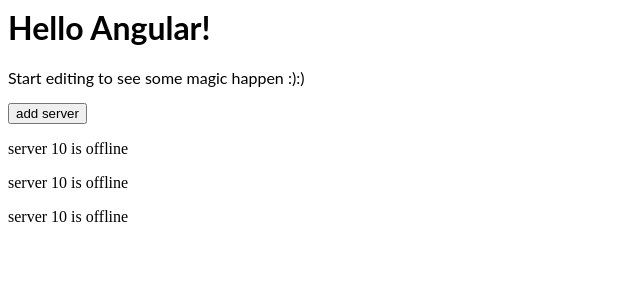
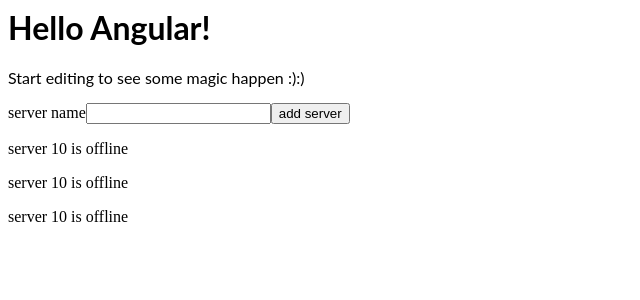
Before and after one commit to arjunraj15/angular-AR1, an Angular app: page / in a window 1280 px wide. Shown: the top 300 px of the page, without its empty margins (0-640 px from the left). Built offline with nearby package versions, Linux system fonts and the light colour scheme.

Commit message:
1 file modified

```diff
--- a/src/app/servers/servers.component.html
+++ b/src/app/servers/servers.component.html
@@ -1,3 +1,5 @@
+ <label>server name</label>
+ <input type="text" (input)="onservername()">
  <button class = "btn btn-primary"
  [disabled]="!btn1status"> add server</button>
 <app-server></app-server>
```
